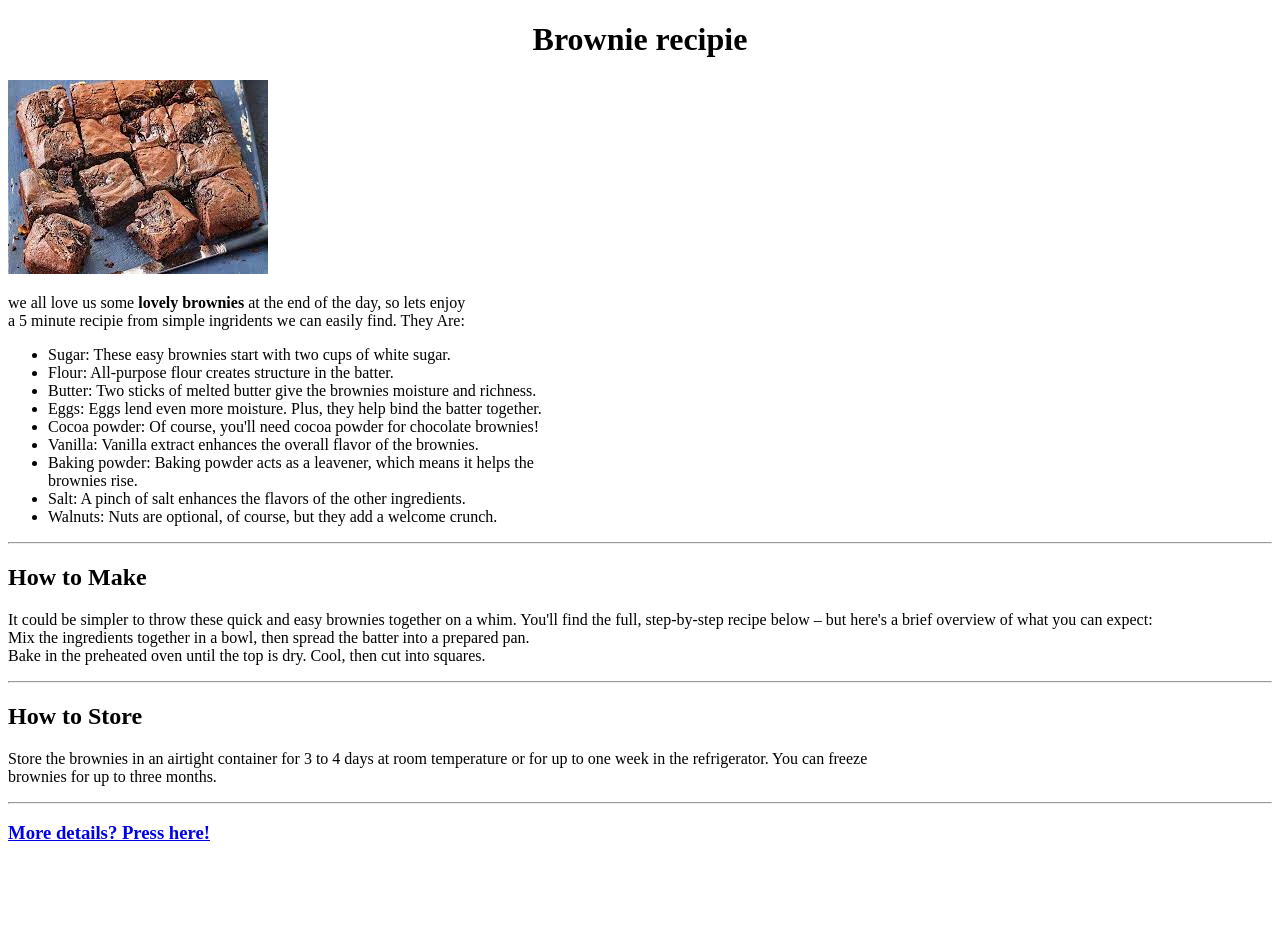
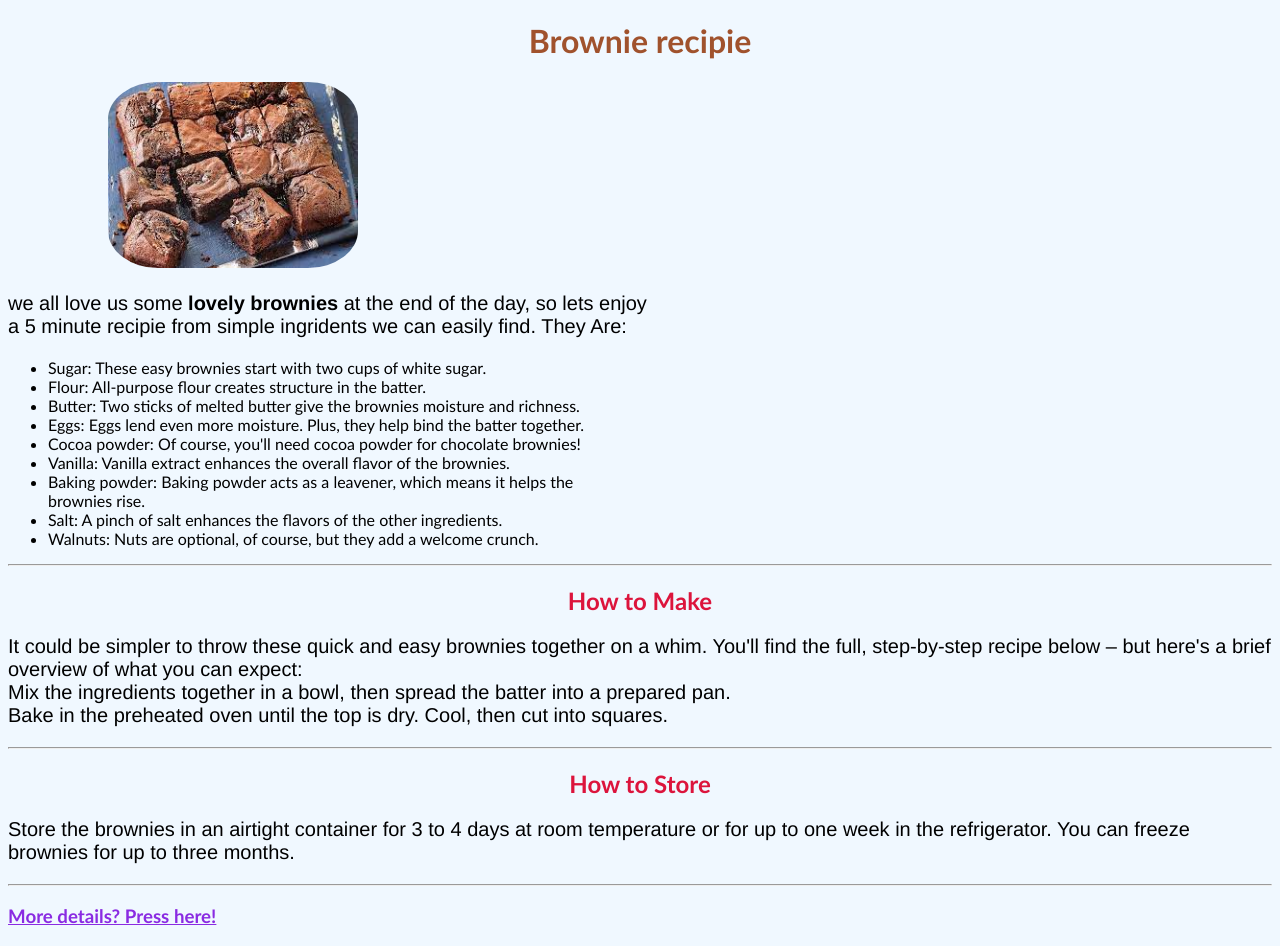
Before and after one commit to Ghostly726/odin-recipies, a plain HTML site: page recipies/brownies/brownie.html in a window 1280 px wide. Before the commit the page ends 863 px from the top, so only its background shows below. Drawn offline with Linux system fonts and the light colour scheme.

Commit message:
added CSS to brownie and index

```diff
--- /dev/null
+++ b/recipies/brownies/Bstyle.css
@@ -0,0 +1,52 @@
+body {
+    background-color: aliceblue;
+}
+
+h1, h2 {
+    text-align: center;
+    font-family: 'Gill Sans', 'Gill Sans MT', Calibri, 'Trebuchet MS', sans-serif;
+    color: sienna;
+}
+
+h2 {
+    color: crimson;
+}
+
+h3 {
+    font-family: 'Gill Sans', 'Gill Sans MT', Calibri, 'Trebuchet MS', sans-serif;
+}
+
+img {
+    height: auto;
+    width: 250px;
+    border-radius: 20%;
+    position: relative;
+    left: 100px;
+    right: 100px;
+}
+
+img:hover {
+    width: 270px;
+}
+
+p {
+    font-size: 20px;
+    font-family: 'Franklin Gothic Medium', 'Arial Narrow', Arial, sans-serif;
+}
+
+li {
+    font-family: 'Gill Sans', 'Gill Sans MT', Calibri, 'Trebuchet MS', sans-serif;
+}
+
+a:link{
+    color: blueviolet;
+}
+a:hover {
+    color: blue;
+}
+a:active {
+    color: red;
+}
+a:visited {
+    color: cyan;
+}
--- a/recipies/brownies/brownie.html
+++ b/recipies/brownies/brownie.html
@@ -9,11 +9,12 @@
     <meta charset="UTF-8" />
     <meta http-equiv="X-UA-Compatible" content="IE=edge" />
     <meta name="viewport" content="width=device-width, initial-scale=1.0" />
+    <link rel="stylesheet" href="Bstyle.css">
     <title>Brownie recipe</title>
   </head>
   <body>
-    <h1 style="text-align: center">Brownie recipie</h1>
-    <a href="https://www.allrecipes.com/recipe/9599/quick-and-easy-brownies/">
+    <h1>Brownie recipie</h1>
+    <a href="https://www.allrecipes.com/recipe/9599/quick-and-easy-brownies/" target="_blank">
       <img src="brownie.jpg" alt="brownie pic" />
     </a>
     <p>
--- /dev/null
+++ b/style.css
@@ -0,0 +1,22 @@
+h1 {
+    text-align: center;
+    font-family: 'Segoe UI', Tahoma, Geneva, Verdana, sans-serif;
+}
+.aesthetic {
+    font-family: 'Courier New', Courier, monospace;
+    font-size: medium;
+    text-align: justify;
+}
+a:link {
+    color: blue;
+}
+a:hover {
+    color: darkgoldenrod;
+}
+a:active {
+    color: black;
+}
+h2 {
+    font-size: large;
+    font-family: 'Courier New', Courier, monospace;
+}
```
Also changed, not shown: index.html (+5 -4 lines).
